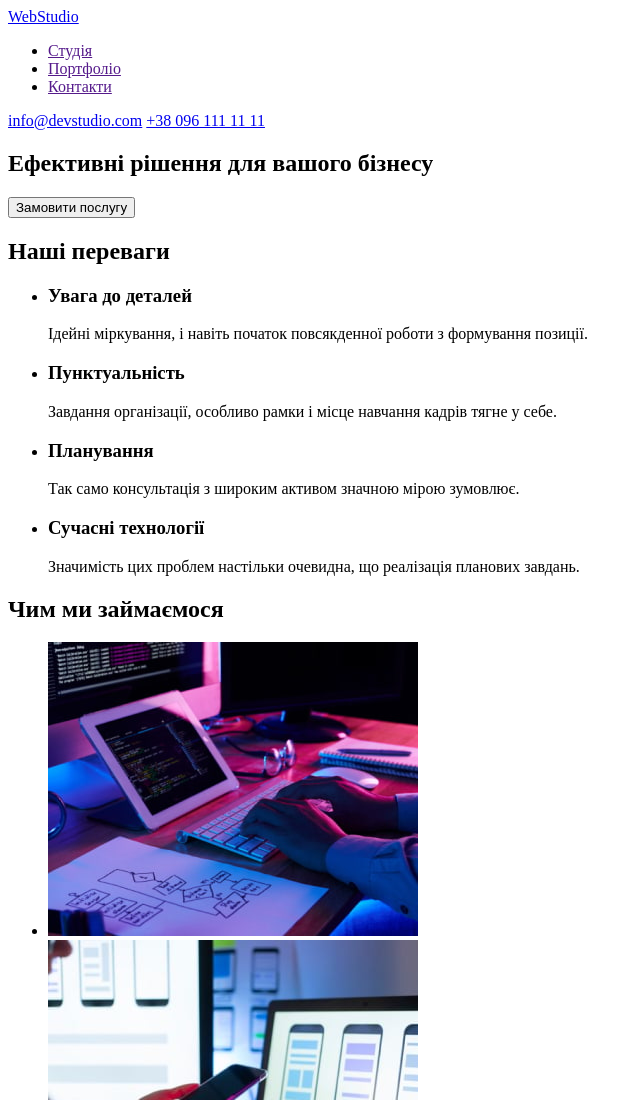
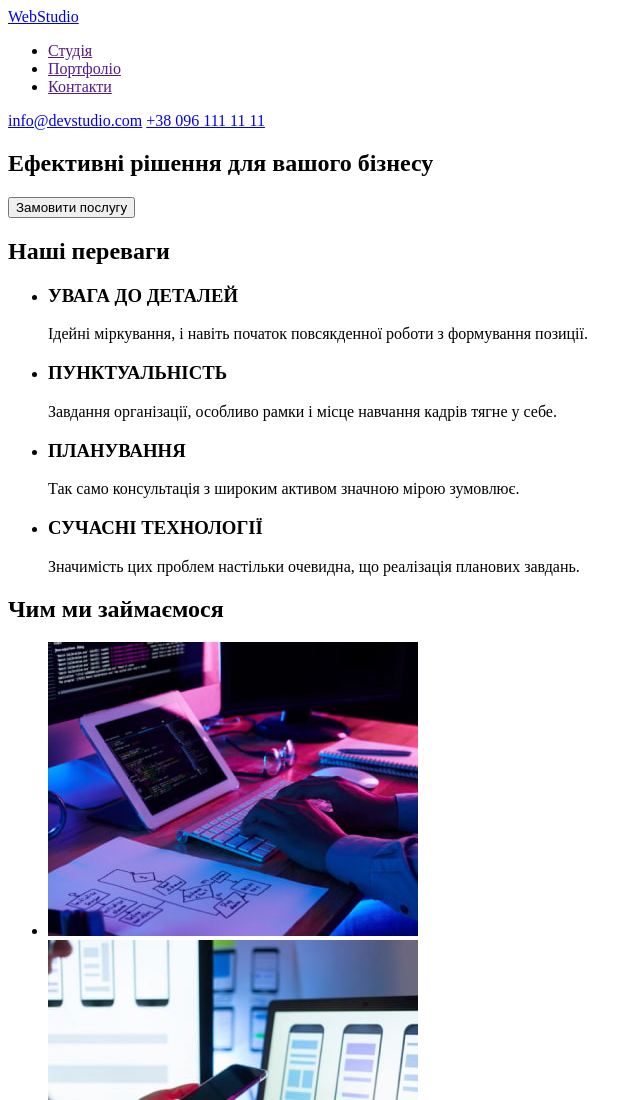
Before and after one commit to viktoriiayuv/goit-markup-hw-01, a plain HTML site: page index.html in a window 1280 px wide. Shown: the top 1100 px of the page, without its empty margins (0-640 px from the left). Drawn offline with Linux system fonts and the light colour scheme.

Commit message:
Updete index.html

```diff
--- a/index.html
+++ b/index.html
@@ -9,9 +9,9 @@
 <body>
 <!--Шапка сторінки-->
   <header>
-    <a href="./index.html">WebStudio</a>
     <!--Розділ основної навігації -->
     <nav>
+      <a href="./index.html">WebStudio</a>
       <ul>
         <li><a href="">Студія</a></li>
         <li><a href="">Портфоліо</a></li>
@@ -38,19 +38,19 @@
       <h2>Наші переваги</h2>
       <ul>
         <li>
-          <h3>Увага до деталей</h3>
+          <h3>УВАГА ДО ДЕТАЛЕЙ</h3>
           <p>Ідейні міркування, і навіть початок повсякденної роботи з формування позиції.</p>
         </li>
         <li>
-          <h3>Пунктуальність</h3>
+          <h3>ПУНКТУАЛЬНІСТЬ</h3>
           <p>Завдання організації, особливо рамки і місце навчання кадрів тягне у себе.</p>
         </li>
         <li>
-          <h3>Планування</h3>
+          <h3>ПЛАНУВАННЯ</h3>
           <p>Так само консультація з широким активом значною мірою зумовлює.</p>
         </li>
         <li>
-          <h3>Сучасні технології</h3>
+          <h3>СУЧАСНІ ТЕХНОЛОГІЇ</h3>
           <p>Значимість цих проблем настільки очевидна, що реалізація планових завдань.</p>
         </li>
       </ul>
```
